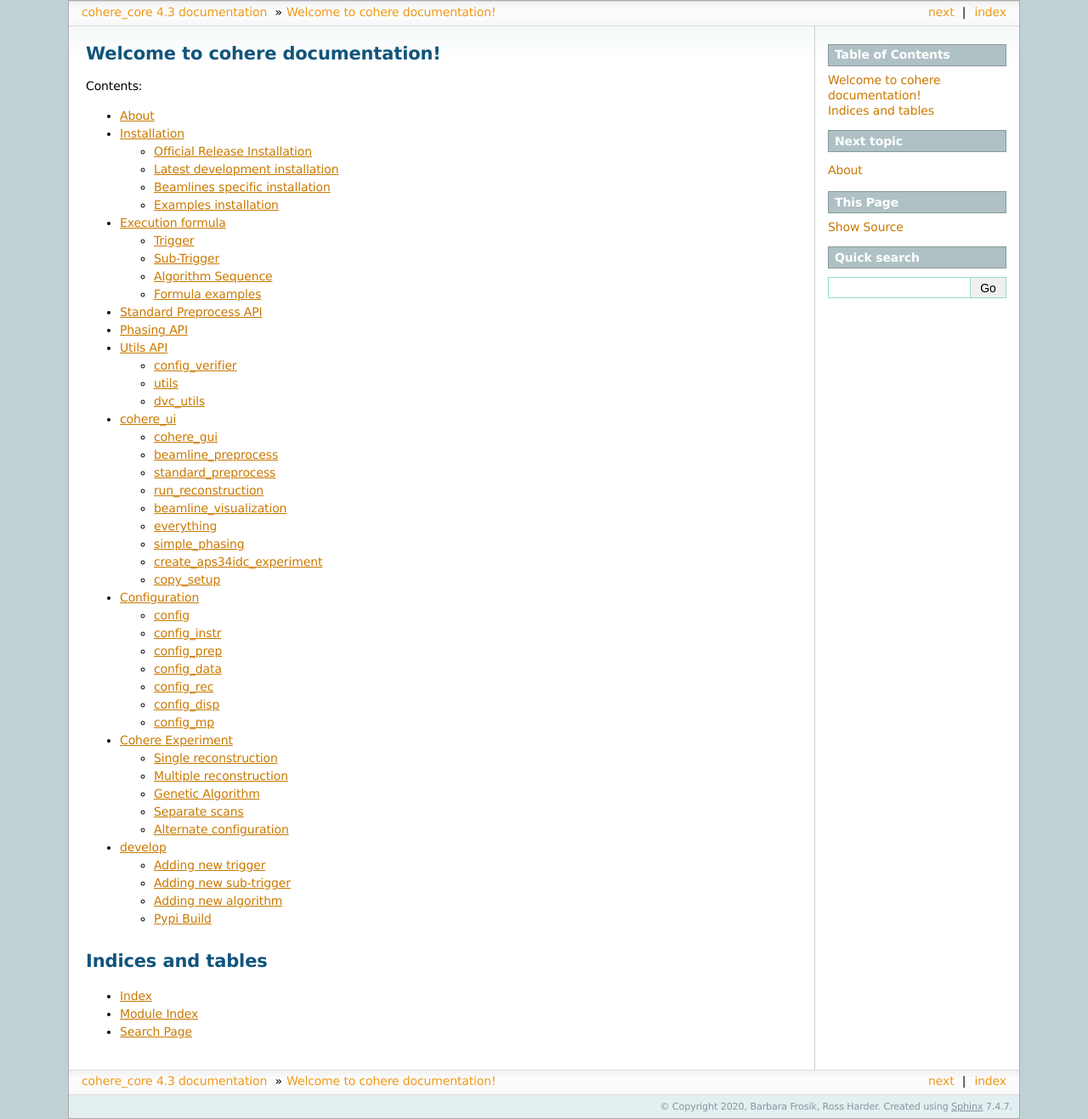
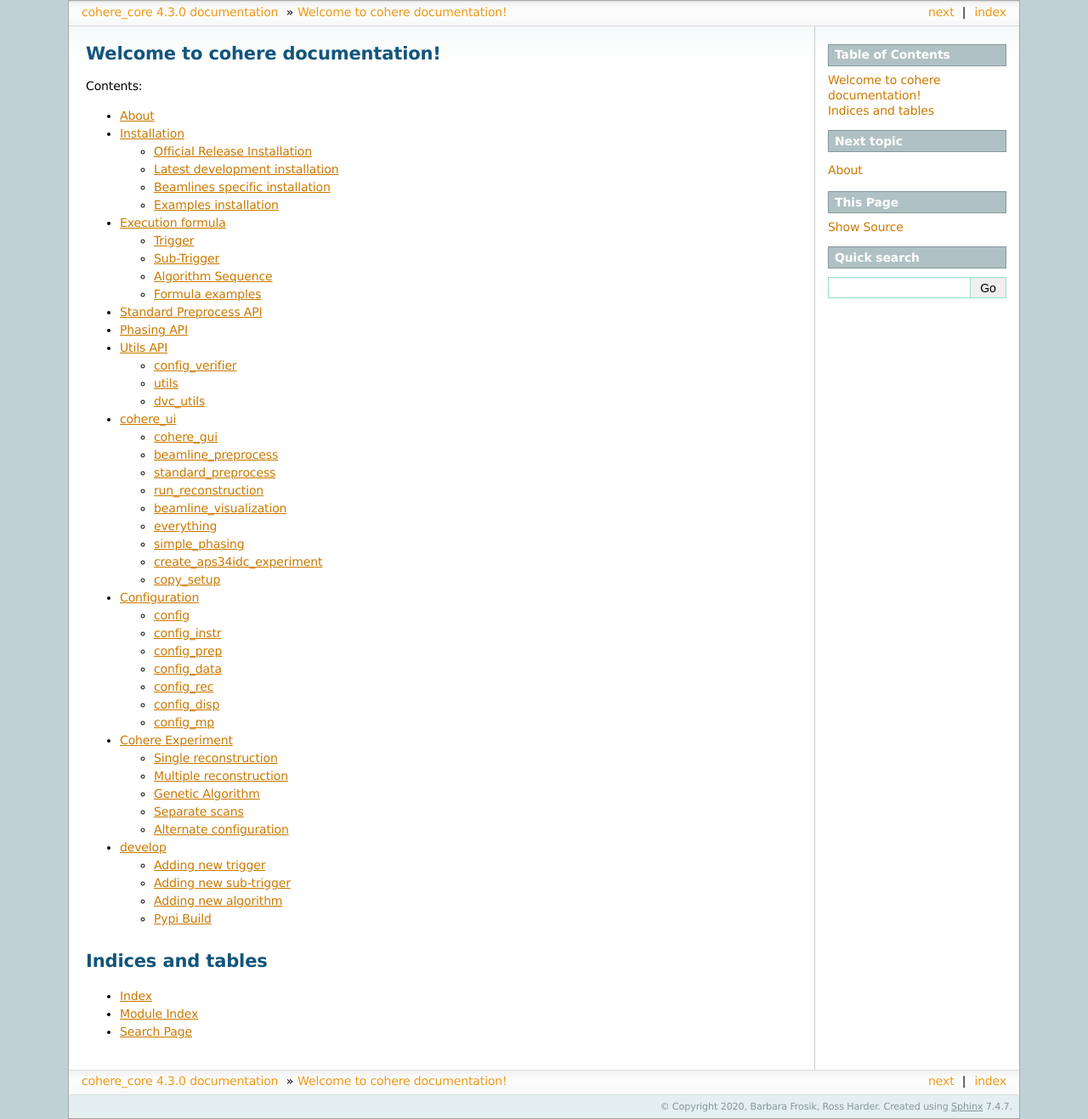
Before and after one commit to AdvancedPhotonSource/cohere, a Sphinx documentation site: the page built from docs/source/index.rst, in a window 1280 px wide. Shown: the whole page at 85% size. Built offline with Sphinx 7.4.7, drawn with Linux system fonts in a browser that asks for light colours.

Commit message:
updated revision

```diff
--- a/docs/source/conf.py
+++ b/docs/source/conf.py
@@ -25,7 +25,7 @@
 author = 'Barbara Frosik, Ross Harder'
 
 # The full version, including alpha/beta/rc tags
-release = '4.3'
+release = '4.3.0'
 
 # -- General configuration ---------------------------------------------------
 
--- a/pyproject.toml
+++ b/pyproject.toml
@@ -4,7 +4,7 @@
 
 [project]
 name = "cohere_core"
-version = "4.3"
+version = "4.3.0"
 authors = [
   { name="Barbara Frosik", email="bfrosik@anl.gov" },
   { name="Ross Harder", email="rharder@anl.gov" }
```
